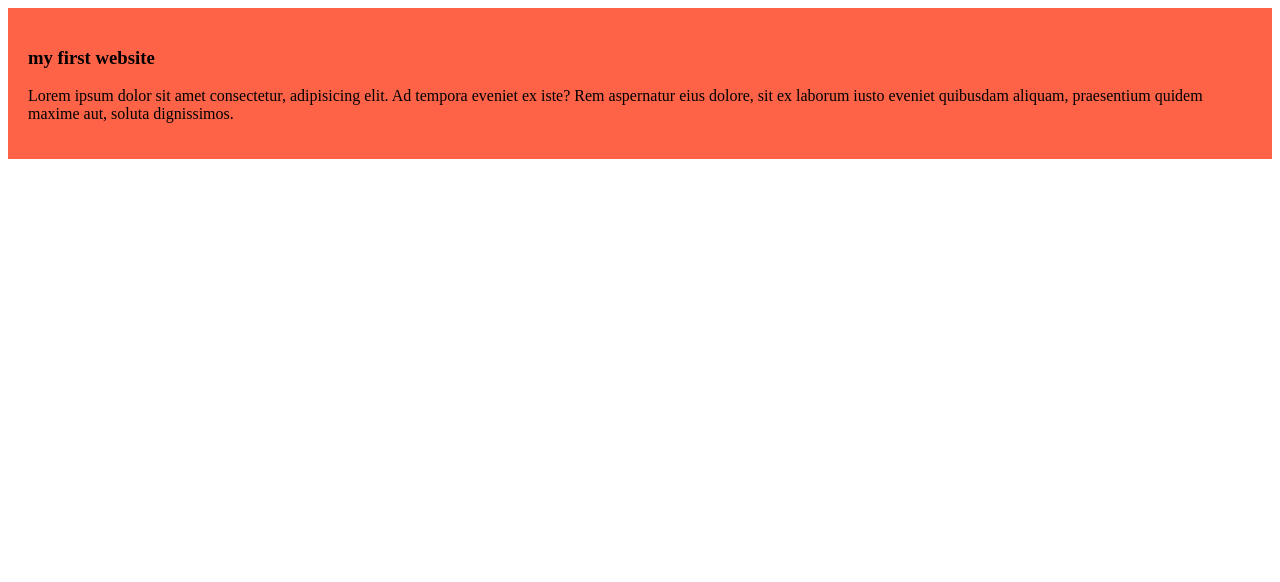
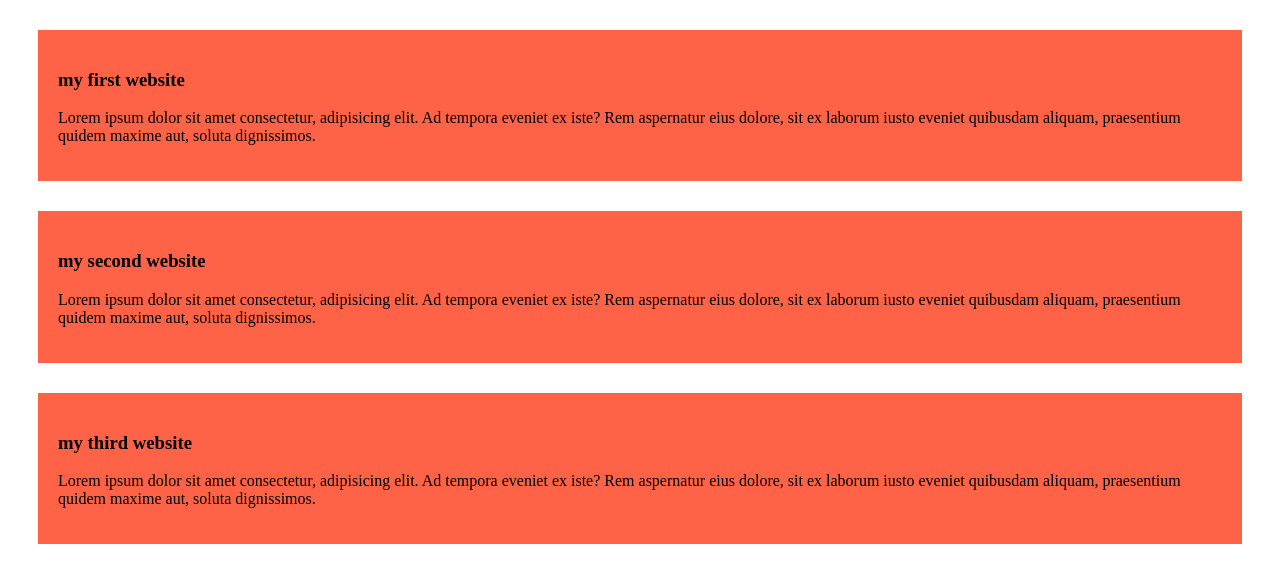
Before and after one commit to sohidul8305/my-simple-website, a plain HTML site: page index.html in a window 1280 px wide. Drawn offline with Linux system fonts and the light colour scheme.

Commit message:
add blog

```diff
--- a/index.html
+++ b/index.html
@@ -11,5 +11,13 @@
         <h3>my first website</h3>
         <p>Lorem ipsum dolor sit amet consectetur, adipisicing elit. Ad tempora eveniet ex iste? Rem aspernatur eius dolore, sit ex laborum iusto eveniet quibusdam aliquam, praesentium quidem maxime aut, soluta dignissimos.</p>
     </div>
+    <div>
+        <h3>my second website</h3>
+        <p>Lorem ipsum dolor sit amet consectetur, adipisicing elit. Ad tempora eveniet ex iste? Rem aspernatur eius dolore, sit ex laborum iusto eveniet quibusdam aliquam, praesentium quidem maxime aut, soluta dignissimos.</p>
+    </div>
+    <div>
+        <h3>my third website</h3>
+        <p>Lorem ipsum dolor sit amet consectetur, adipisicing elit. Ad tempora eveniet ex iste? Rem aspernatur eius dolore, sit ex laborum iusto eveniet quibusdam aliquam, praesentium quidem maxime aut, soluta dignissimos.</p>
+    </div>
 </body>
 </html>
--- a/styles/blog.css
+++ b/styles/blog.css
@@ -1,4 +1,5 @@
 div{
     background-color: tomato;
     padding: 20px;
+    margin: 30px;
 }
```
